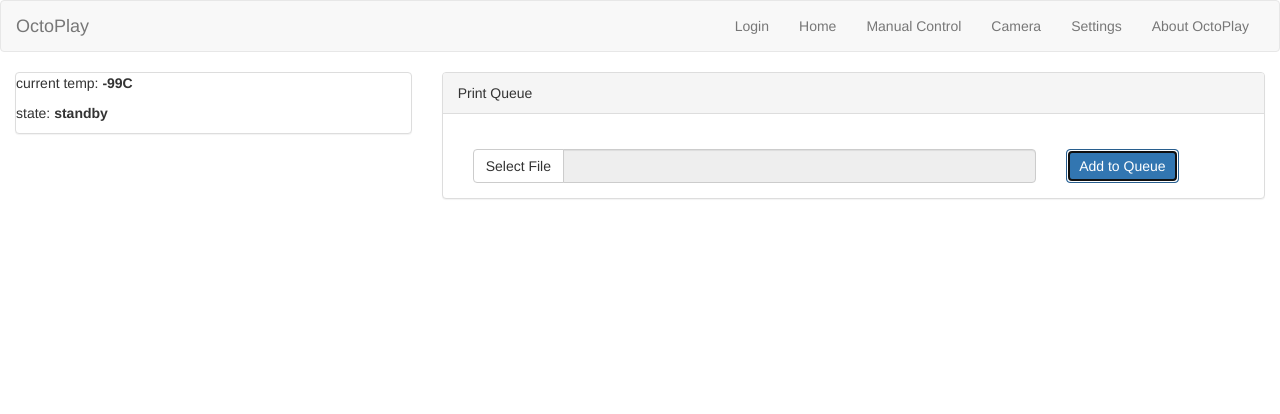
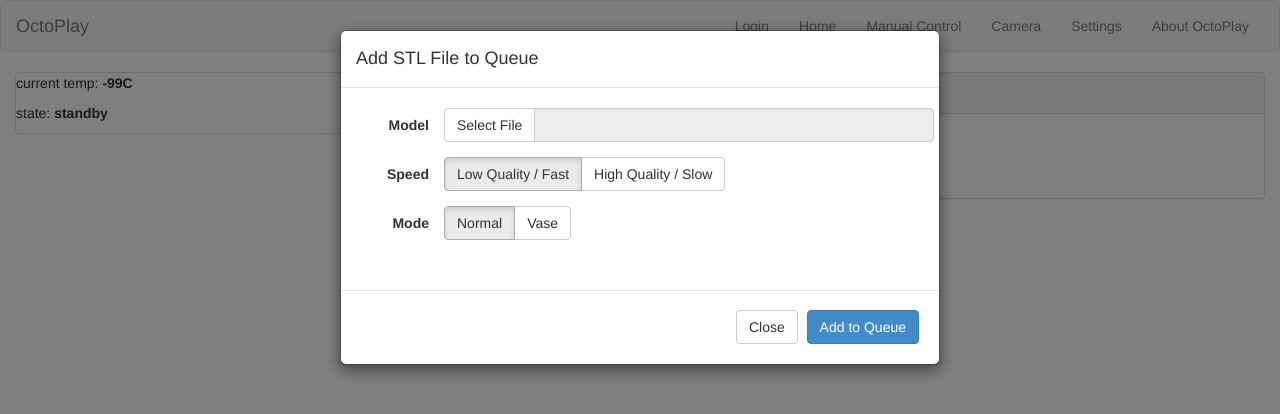
Before and after one commit to joshmarinacci/josherprint, a website: page index.html in a window 1280 px wide. Both pictures are taken after a click on the button "Add to Queue". Drawn offline with Linux system fonts and the light colour scheme; no server answers.

Commit message:
new dialog for adding files to the queue

```diff
--- a/index.html
+++ b/index.html
@@ -68,6 +68,71 @@
   </head>
   <body>
 
+<!-- ============== Modals ============ -->
+<div class="modal fade" id='add-queue-dialog'>
+  <div class="modal-dialog">
+    <div class="modal-content">
+      <div class="modal-header">
+        <h4 class="modal-title">Add STL File to Queue</h4>
+      </div>
+      <div class="modal-body">
+
+        <form role='form' class='form-horizontal' id='add-queue-form'>
+            <div class='form-group'>
+                <label class='col-sm-2 control-label'>Model</label>
+                <div class='input-group'>
+                    <span class='input-group-btn'>
+                        <span class='btn btn-default btn-file'>
+                            Select File <input type='file' id='fileinput'>
+                        </span>
+                    </span>
+                    <input type='text' class='form-control' readonly id='filenames'>
+                </div>
+            </div>
+            <div class='form-group'>
+                <label class='col-sm-2 control-label'>Speed</label>
+
+                <div class="btn-group" data-toggle="buttons">
+                  <label class="btn btn-default active">
+                    <input type="radio" name="options" id="option1" value='low' checked='true'> Low Quality / Fast
+                  </label>
+                  <label class="btn btn-default">
+                    <input type="radio" name="options" id="option2" value='high'> High Quality / Slow
+                  </label>
+                </div>
+
+            </div>
+            <div class='form-group'>
+                <label class='col-sm-2 control-label'>Mode</label>
+                <div class='btn-group' data-toggle='buttons'>
+                    <label class='btn btn-default active'>
+                        <input type='radio' value='normal' name='rim-mode' checked='true'>Normal
+                    </label>
+                    <label class='btn btn-default'>
+                        <input type='radio' value='vase'   name='rim-mode'>Vase
+                    </label>
+                </div>
+            </div>
+        </form>
+
+
+      </div>
+      <div class="modal-footer">
+        <button type="button" class="btn btn-default" data-dismiss="modal">Close</button>
+        <button type="button" class="btn btn-primary" id='add-to-queue'>Add to Queue</button>
+      </div>
+    </div><!-- /.modal-content -->
+  </div><!-- /.modal-dialog -->
+</div><!-- /.modal -->
+
+
+
+
+
+
+
+
+
 <nav class='navbar navbar-default' role='navigation'>
     <div class='container-fluid'>
         <div class='navbar-header'>
@@ -115,60 +180,11 @@
         <div class='panel panel-default'>
             <div class='panel-heading'>Print Queue</div>
             <div class='panel-body'>
-
-
                 <ul class='list-group print-queue'>
-                    <!--
-                    <li class='list-group-item active'>
-                        <span class='label label-success'>printing 63%</span>
-                        File 1 <i>ETP: 1hr 62m</i>
-                    </li>
-                    <li class='list-group-item'>
-                        <span class='label label-primary'>slicing</span>
-                        File 2
-                        <button class='btn btn-default pull-right btn-xs'>
-                            <span class='glyphicon glyphicon-remove'></span>
-                        </button>
-                    </li>
-                    <li class='list-group-item'>
-                        <span class='label label-primary'>heating 58%</span>
-                        File 2
-                        <button class='btn btn-default pull-right btn-xs'>
-                            <span class='glyphicon glyphicon-remove'></span>
-                        </button>
-                    </li>
-                    <li class='list-group-item'>
-                        <span class='label label-primary'>waiting</span>
-                        File 3
-                        <button class='btn btn-default pull-right btn-xs'>
-                            <span class='glyphicon glyphicon-remove'></span>
-                        </button>
-                    </li>
-                -->
                 </ul>
 
-
-                <form role='form' class='form-inline'>
-                    <div class='col-xs-9'>
-                        <div class='input-group'>
-                            <span class='input-group-btn'>
-                                <span class='btn btn-default btn-file'>
-                                    Select File <input type='file' id='fileinput'>
-                                </span>
-                            </span>
-                            <input type='text' class='form-control' readonly id='filenames'>
-                        </div>
-                    </div>
-                    <div class='col-xs-3'>
-                        <button class='btn btn-primary' id='upload-file'>Add to Queue</button>
-                    </div>
-                </form>
-                <!--
-                <p>
-                    currently loaded: <i class='current-file'>foo.stl</i>
-                </p>
-                <button class='btn btn-primary' id='start-print'>print</button>
-            -->
+                <button id='add-to-queue' class='btn btn-primary'
+                    data-toggle='modal' data-target='#add-queue-dialog'>Add to Queue</button>
             </div>
         </div>
     </div>
@@ -616,9 +632,23 @@
             var log = numFiles > 1 ? numFiles + ' files selected' : label;
             input.val(log);
         });
+
         $("#upload-file").click(uploadFile);
-
-
+        $("#add-to-queue").click(function() {
+            var form = document.getElementById('add-queue-form');
+            var data = new FormData(form);
+            data.append('stlfile',$("#fileinput")[0].files[0]);
+            $.ajax({
+                url:"http://localhost:3589/upload",
+                type:'POST',
+                data:data,
+                processData:false,
+                contentType:false,
+            }).done(function(result) {
+                $("#add-queue-dialog").modal('hide');
+                getPrintQueue();
+            });
+        });
 
     }
 
@@ -643,6 +673,8 @@
 }
     </script>
 
+
+
   </body>
   <script src='js/mustache.js'></script>
 <script type='text/mustache-template' id='print-queue-item-template'>
```
